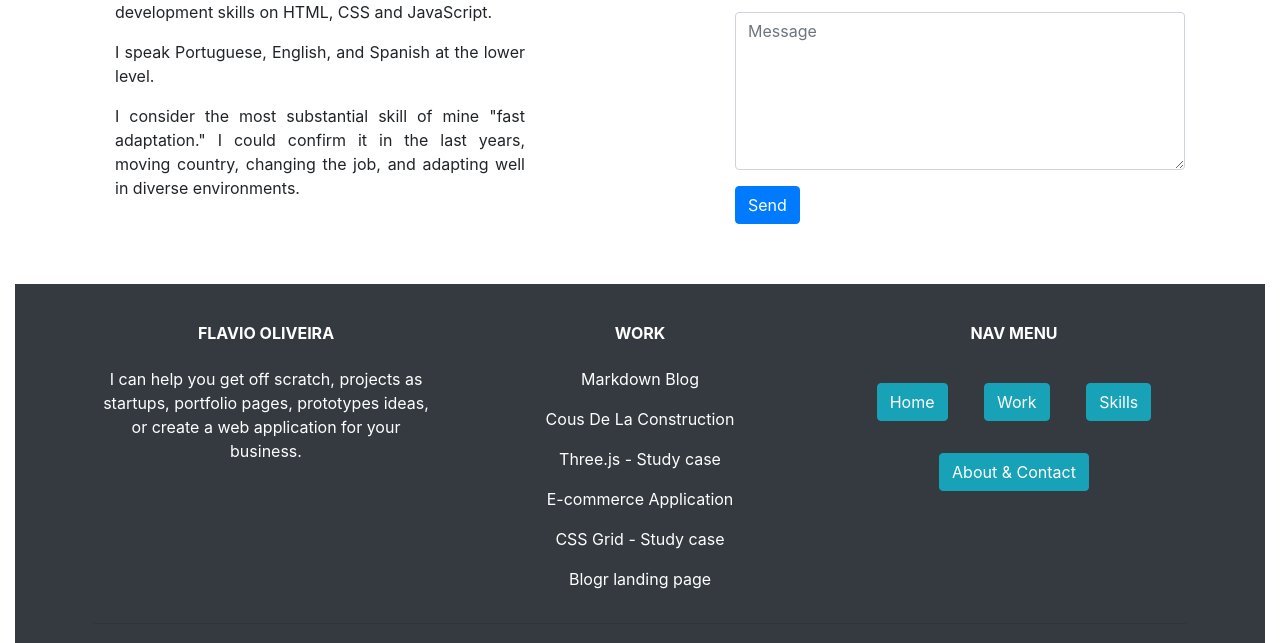
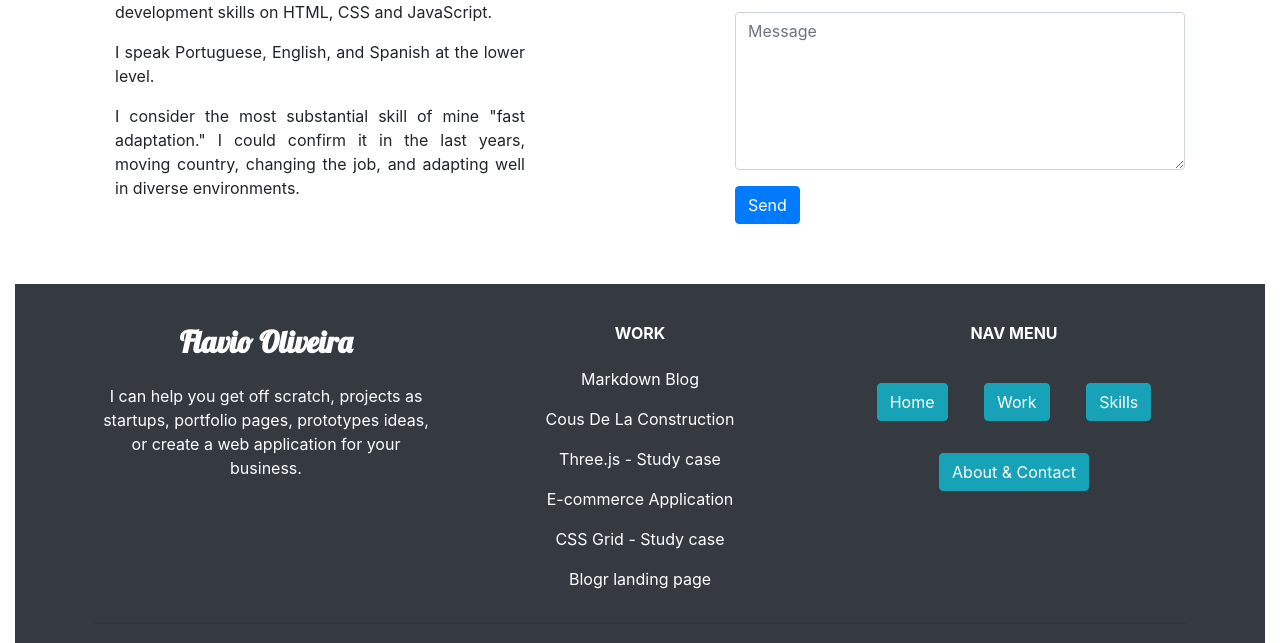
Before and after one commit to fl4viooliveira/Bootstrap-Portfolio, a plain HTML site: page index.html in a window 1280 px wide. Shown: the part 2526-3169 px from the top of the page. Drawn offline with nearby package versions, Linux system fonts and the light colour scheme.

Commit message:
Add Lobster font on Footer

```diff
--- a/css/style.css
+++ b/css/style.css
@@ -72,3 +72,8 @@ a {
 /* CONTACT */
 
 /* FOOTER */
+.brand {
+  font-family: "Lobster", cursive;
+  font-size: 30px;
+
+}
--- a/index.html
+++ b/index.html
@@ -259,7 +259,7 @@
           <div class="row">
 
             <div class="col-md-4 col-lg-4 col-xl-4 mx-auto mt-3">
-              <h6 class="text-uppercase mb-4 font-weight-bold">
+              <h6 class="mb-4 font-weight-bold brand">
                 Flavio Oliveira
               </h6>
               <p>
```
